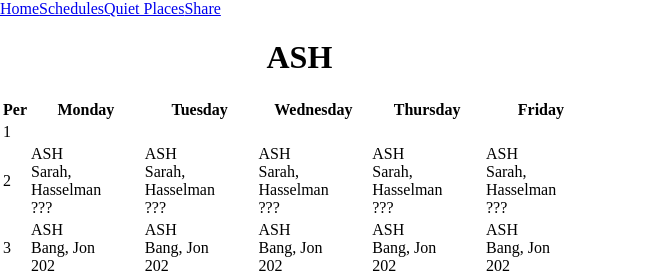
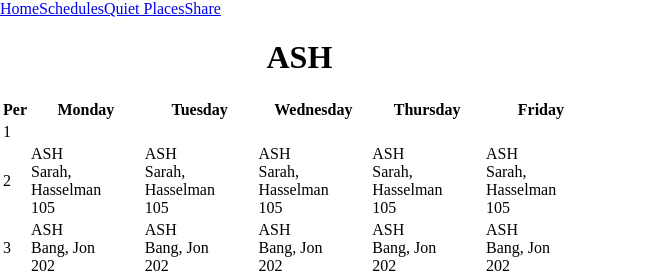
Before and after one commit to School-Dash/jbs-dashboard, a Next.js app: page /quiet-places in a window 1280 px wide. Shown: the top 273 px of the page, without its empty margins (0-658 px from the left). Built offline with nearby package versions, Linux system fonts and the light colour scheme.

Commit message:
ash update

```diff
--- a/pages/quiet-places.js
+++ b/pages/quiet-places.js
@@ -39,7 +39,7 @@ export default function QuietPlaces() {
 							<br />
 							Hasselman
 							<br />
-							???
+							105
 						</td>
 						<td className="border border-gray-500">
 							ASH
@@ -48,7 +48,7 @@ export default function QuietPlaces() {
 							<br />
 							Hasselman
 							<br />
-							???
+							105
 						</td>
 						<td className="border border-gray-500">
 							ASH
@@ -57,7 +57,7 @@ export default function QuietPlaces() {
 							<br />
 							Hasselman
 							<br />
-							???
+							105
 						</td>
 						<td className="border border-gray-500">
 							ASH
@@ -66,7 +66,7 @@ export default function QuietPlaces() {
 							<br />
 							Hasselman
 							<br />
-							???
+							105
 						</td>
 						<td className="border border-gray-500">
 							ASH
@@ -75,7 +75,7 @@ export default function QuietPlaces() {
 							<br />
 							Hasselman
 							<br />
-							???
+							105
 						</td>
 					</tr>
 					<tr>
```
